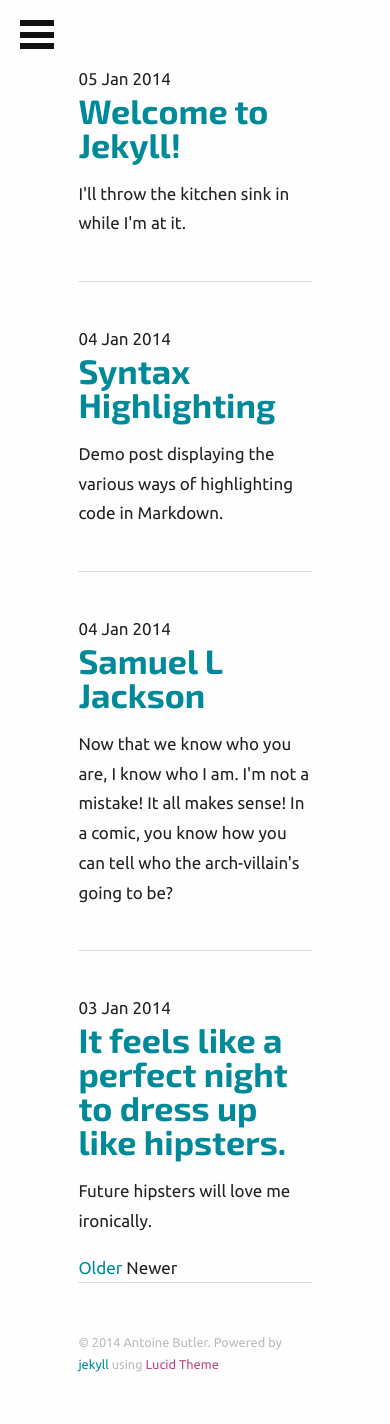
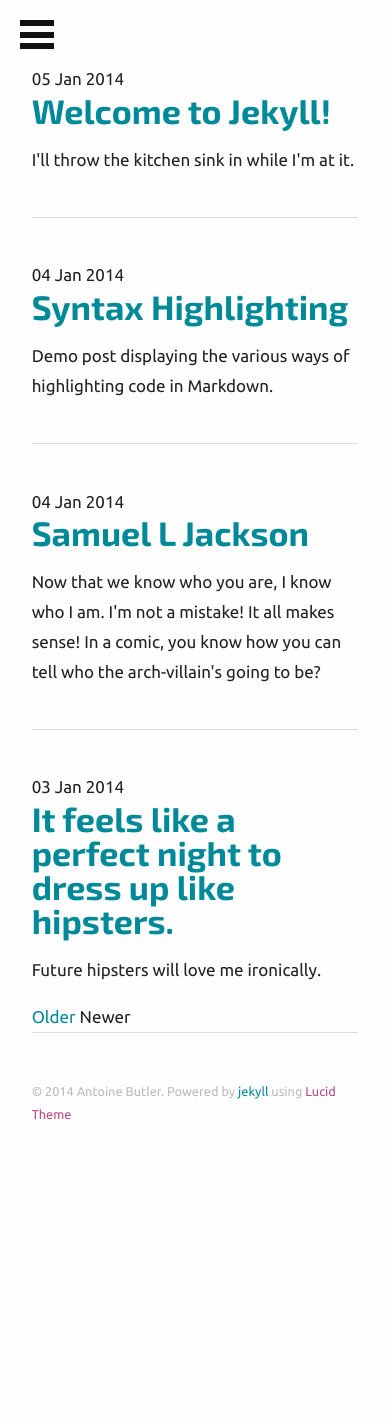
Before and after one commit to aebsr/lucid-jekyll-theme, a Jekyll site: the page built from index.html, in a window 390 px wide. Built offline with Jekyll 4.4.1, drawn with Linux system fonts in a browser that asks for light colours; Markdown is read by kramdown in place of the engine named in the settings; the list of posts is cut into pages by our own code; after the commit the page ends 1173 px from its top, so only the background shows below that.

Commit message:
responsive treatments and base code block styles

```diff
--- a/assets/css/site.css
+++ b/assets/css/site.css
@@ -15,6 +15,10 @@
     Footer
   Pagination
   Nav States
+  Small Form Adjustments
+  Medium Form Adjustments
+  Large Form Adjustments
+  Code
 */
 
 /*
@@ -47,8 +51,8 @@
 }
 
 a {
-  -webkit-transition: color 0.3s ease, background 0.3s ease;
-  transition: color 0.3s ease, background 0.3s ease;
+  -webkit-transition: color 0.2s ease, background 0.2s ease;
+  transition: color 0.2s ease, background 0.2s ease;
   color: #008A99;
   text-decoration: none;
 }
@@ -286,8 +290,7 @@
   display: table-cell;
   width: 10em;
   text-align: center;
-  padding-left: 1em;
-  margin-left: 1em;
+  padding-left: 2em;
   float: right;
 }
 
@@ -354,6 +357,7 @@
   background: #BF4584;
 }
 
+/*
   Navigation
   =========================================================================
 */
@@ -383,8 +387,8 @@
 }
 
 #skip-to-nav, #header, #main, #footer {
-  -webkit-transition: all ease 0.3s;
-  transition: all ease 0.3s;
+  -webkit-transition: all ease 0.2s;
+  transition: all ease 0.2s;
 }
 
 [data-menu-state="open"] body {
@@ -402,4 +406,102 @@
   -webkit-transform: translate(17rem, 0);
   -ms-transform: translate(17rem, 0);
   transform: translate(17rem, 0);
+  -webkit-backface-visibility: hidden;
+  -ms-backface-visibility: hidden;
+  backface-visibility: hidden;
 }
+
+/*
+  Small Form Adjustments
+  =========================================================================
+*/
+
+@media (max-width: 21.176470588em) {
+  [data-menu-state="open"] #skip-to-nav,
+  [data-menu-state="open"] #header,
+  [data-menu-state="open"] #main,
+  [data-menu-state="open"] #footer {
+    -webkit-transform: translate(15rem, 0);
+    -ms-transform: translate(15rem, 0);
+    transform: translate(15rem, 0);
+  }
+
+  #skip-to-nav {
+    opacity: 0.25;
+  }
+
+  #bio, #share {
+    width: 100%;
+    display: block;
+    float: none;
+  }
+
+  #share {
+    text-align: left;
+    padding-left: 0;
+    margin-bottom: 2em;
+  }
+
+  #share * {
+    display: inline-block;
+  }
+
+  #share a {
+    text-align: center;
+  }
+}
+
+/*
+  Medium Form Adjustments
+  =========================================================================
+*/
+
+@media (max-width: 35em) {
+  #main, #footer {
+    padding-left: 1em;
+    padding-right: 1em;
+  }
+
+  #pagination a {
+    font-size: 1.5em;
+  }
+}
+
+/*
+  Large Form Adjustments
+  =========================================================================
+*/
+
+@media (min-width: 59.5em) {
+  #skip-to-nav {
+    display: none;
+  }
+
+  #header {
+    -webkit-transform: translate(17rem, 0);
+    -ms-transform: translate(17rem, 0);
+    transform: translate(17rem, 0);
+    -webkit-backface-visibility: hidden;
+    -ms-backface-visibility: hidden;
+    backface-visibility: hidden;
+  }
+
+  body {
+    padding-left: 17em;
+  }
+}
+
+/*
+  Code
+  =========================================================================
+*/
+
+pre {
+  overflow: scroll;
+}
+
+code {
+  font-size: 0.75em;
+  white-space: pre;
+  font-family: Consolas, Monaco, "Lucida Console", "Courier New";
+}
```
